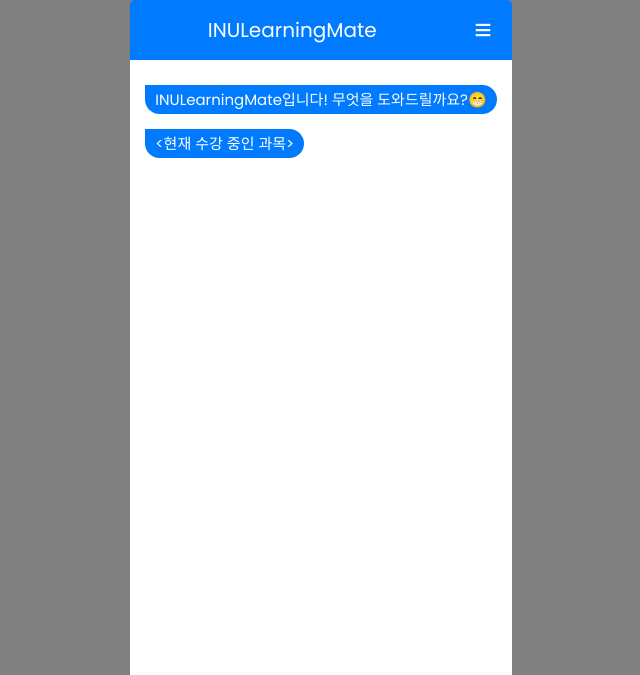
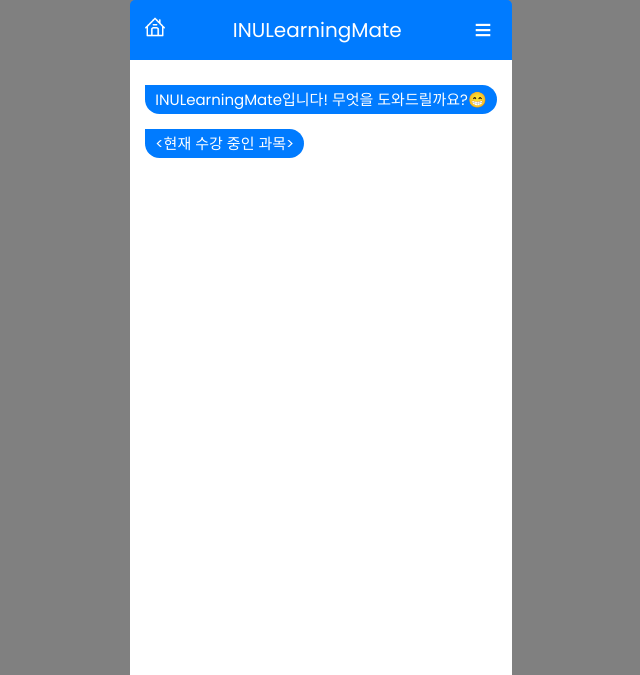
Before and after one commit to sumin-Kim-00/INULearningMate, a Django app: template templates/chathome.html in a window 1280 px wide. Shown: the top 675 px of the page, without its empty margins (319-959 px from the left). Run offline with Django 3.2, Linux system fonts and the light colour scheme; the template is opened without the code that fills it: most values are stand-ins (such as "Sample title", 1, 10 or a date in 2020).

Commit message:
home button

```diff
--- a/static/css/style_chat.css
+++ b/static/css/style_chat.css
@@ -49,6 +49,15 @@ body{
     border-radius: 5px 5px 0 0;
     text-align: center;
     font-size: 20px;
+}
+
+.chatBody .chatHeader .home  {
+    float: left;
+    padding : 0px 15px;
+}
+
+.home .homePic {
+    filter: invert(100%) sepia(6%) saturate(0%) hue-rotate(106deg) brightness(108%) contrast(106%);
 }
 
 
--- a/templates/chathome.html
+++ b/templates/chathome.html
@@ -34,6 +34,9 @@
 <body>
     <div class="chatBody">
         <div class="chatHeader">
+            <span class="home" onclick="location.href='/'">
+                <img class="homePic" src="{% static 'img/homepage.png' %}" alt="홈" style="width:20px; height:20px;">
+            </span>
             <span>INULearningMate</span>
             <span class="menuButton" onclick="open_menu()"> ≡ </span>
         </div>
```
Also changed, not shown: db.sqlite3.
